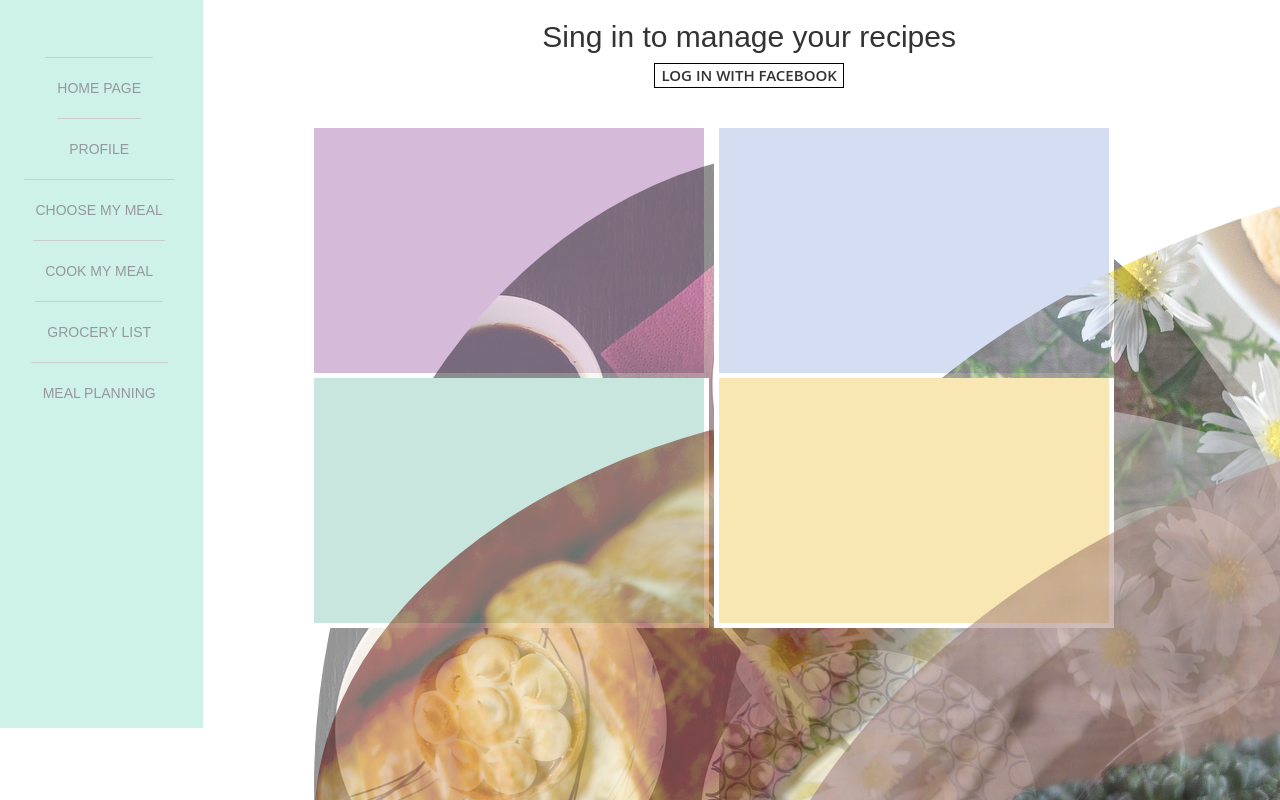
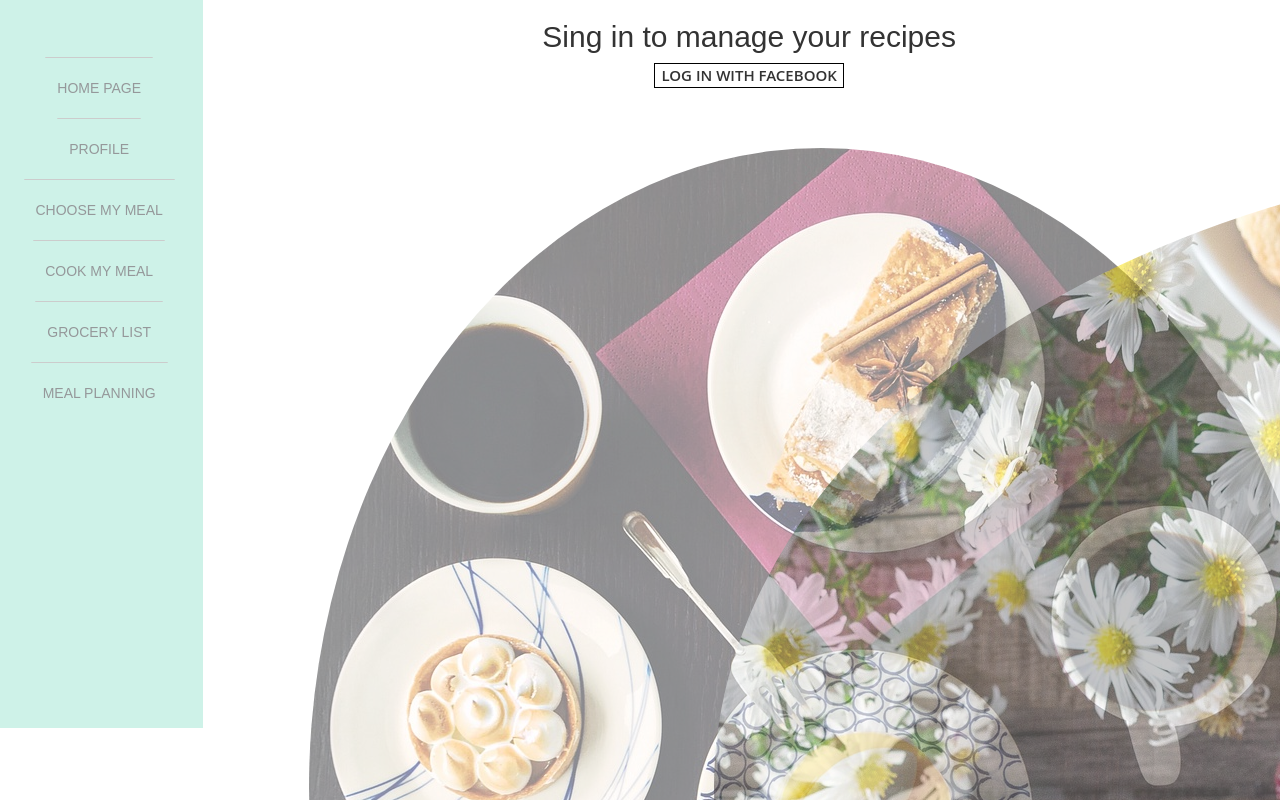
Before and after one commit to sandragjacinto/react_planner, a React (Create React App) app: page / in a window 1280 px wide. Shown: the top 800 px of the page. Built offline with nearby package versions, Linux system fonts and the light colour scheme; what re-base would draw is missing.

Commit message:
changes menu

```diff
--- a/src/App.css
+++ b/src/App.css
@@ -53,27 +53,10 @@ a.menuButton:hover{
   background: #C5EFE4;
 }
 
-.homepageButton{
-  width:400px;
-  height:250px;
-  border:5px solid white;
-  border-top: 0px;
-}
+
 .homepageButton:hover{
   background: burlywood;
   opacity: 0.5;
-}
-.homepageButton1{
-  background: #D6BAD9;
-}
-.homepageButton2{
-  background: #D5DDF2;
-}
-.homepageButton3{
-  background: #C8E6DD;
-}
-.homepageButton4{
-  background: #F9E7B3;
 }
 
 .menuImgRight{
--- a/src/components/GroceryList.js
+++ b/src/components/GroceryList.js
@@ -27,6 +27,7 @@ const GroceryListItems = (props) => {
 }
 
 class GroceryList extends React.Component {
+    /*
     constructor(props) {
         super(props);
         this.state = {
@@ -68,6 +69,20 @@ class GroceryList extends React.Component {
             </div>
         )
     }
+*/
+
+    render() {
+
+        return (
+            <div style={{ textAlign: "center" }}>
+                <div className="row">
+                    <div className="col-md-11 col-xs-12" style={{ paddingTop: '30px', }}>
+                        <h2>Working in progress...</h2>
+                    </div>
+                </div>
+            </div>
+        )
+    }
 }
 
 export default GroceryList;
--- a/src/components/HomePage.js
+++ b/src/components/HomePage.js
@@ -22,33 +22,33 @@ class HomePage extends React.Component  {
                 <div className='row' style={{height:'40%'}}>
                     <br></br><br></br>
                     <div className='col-md-5 col-md-offset-1 col-xs-10 col-xs-offset-2 menuImgLeft'>
-                        <div href={'/choosemymeal'}  className='homepageButton homepageButton1' style={{textAlign:'center'}}>
+                        <Link to={'/choosemymeal'}  className='homepageButton homepageButton1' style={{textAlign:'center'}}>
                             <br></br>
                         <img className='img-circle hp' alt='hp1' src={hp1} style={{height:'200',width:"200"}}/>
-                        </div>
+                        </Link>
                     </div>
                     <div className='col-md-3 col-md-offset-1 col-xs-10 col-xs-offset-2 menuImgRight'>
-                        <div className='homepageButton homepageButton2' >
+                        <Link to={'/grocerylist'} className='homepageButton homepageButton2' >
                              <br></br>
                         <img className='img-circle hp' alt='hp1' src={hp2} style={{height:'200',width:"200"}}/>
 
-                        </div>
+                        </Link>
                     </div>
                 </div>
                 <div className='row' style={{height:'40%'}}>
                     <div className='col-md-5 col-md-offset-1 col-xs-10 col-xs-offset-2 menuImgLeft'>
-                        <div className='homepageButton homepageButton3' >
+                        <Link to={'/mealplanning'} className='homepageButton homepageButton3' >
                              <br></br>
                         <img className='img-circle hp' alt='hp1' src={hp3} style={{height:'200',width:"200"}}/>
 
-                        </div>
+                        </Link>
                     </div>
                     <div className='col-md-3 col-md-offset-1 col-xs-10 col-xs-offset-2 menuImgRight'>
-                         <div className='homepageButton homepageButton4' >
+                         <Link to={'/cookmymeal'} className='homepageButton homepageButton4' >
                               <br></br>
                         <img className='img-circle hp' alt='hp1' src={hp4} style={{height:'200',width:"200"}}/>
 
-                        </div>
+                        </Link>
                     </div>
                 </div>
             </div>
--- a/src/components/Profile.js
+++ b/src/components/Profile.js
@@ -1,6 +1,5 @@
 import React from 'react';
 import { Link } from 'react-router-dom'
-import LateralMenu from './LateralMenu.js'
 import DontLikeIm from './../icons/dontlike.png';
 import LikeIm from './../icons/like.png';
 import AlergicIm from './../icons/alergic.png';
```
